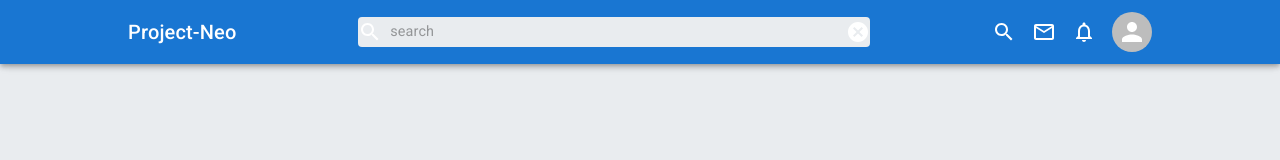
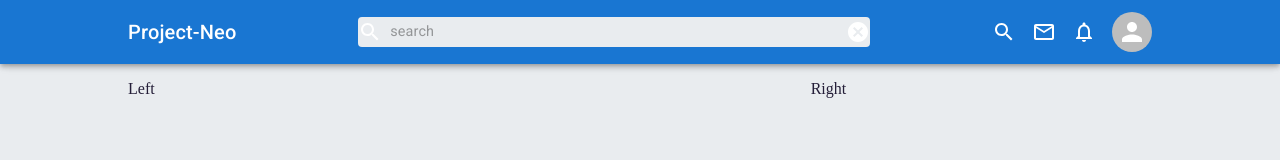
Before and after one commit to jpzambranoleon/project-neo-front-end, a React (Create React App) app: page /profile in a window 1280 px wide. Shown: the top 160 px of the page. Built offline with nearby package versions, Linux system fonts and the light colour scheme.

Commit message:
updated files

```diff
--- a/src/pages/profilePage/Profile.jsx
+++ b/src/pages/profilePage/Profile.jsx
@@ -1,5 +1,7 @@
 import { Box, Grid } from "@mui/material";
 import Navbar from "../../components/Navbar";
+import Leftbar from "./components/Leftbar";
+import Rightbar from "./components/Rightbar";
 
 
 export default function Profile() {
@@ -9,10 +11,10 @@ export default function Profile() {
             <Box sx={{ gridTemplateColumns: "18vw auto 20vw", columnGap: "2rem", position: "relative" }}>
                 <Grid container sx={{ width: "80%", margin: "0 auto"}}>
                     <Grid item sm={8}>
-                        <div>Left</div>
+                        <Leftbar />
                     </Grid>
                     <Grid item sm={4}>
-                        <div>Right</div>
+                        <Rightbar />
                     </Grid>
                 </Grid>
             </Box>
--- /dev/null
+++ b/src/pages/profilePage/components/Rightbar.jsx
@@ -0,0 +1,11 @@
+import { Box } from "@mui/material"
+
+const Rightbar = () => {
+    return (
+        <Box sx={{ paddingTop: 10 }}>
+            <div>Right</div>
+        </Box>
+    );
+};
+
+export default Rightbar;
```
